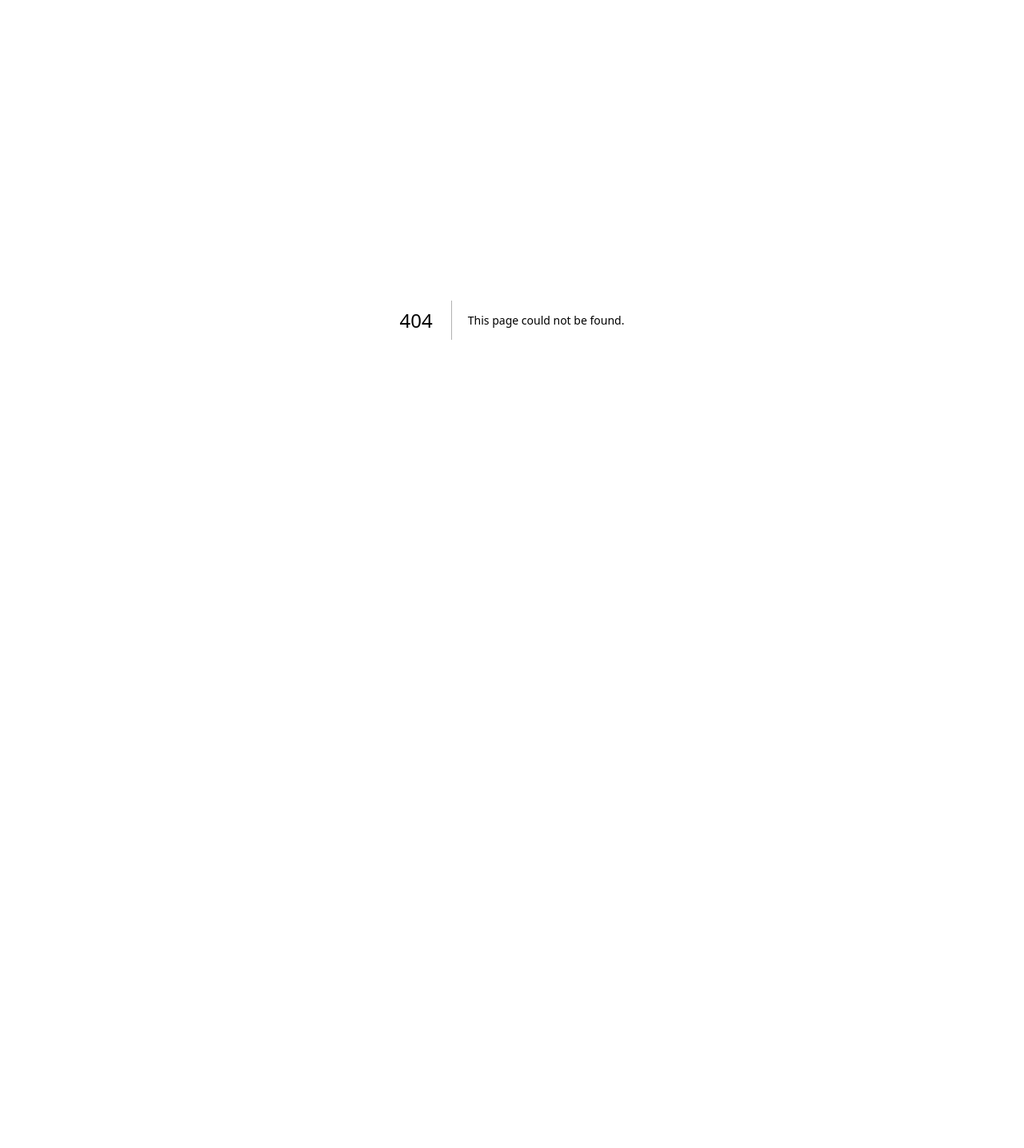
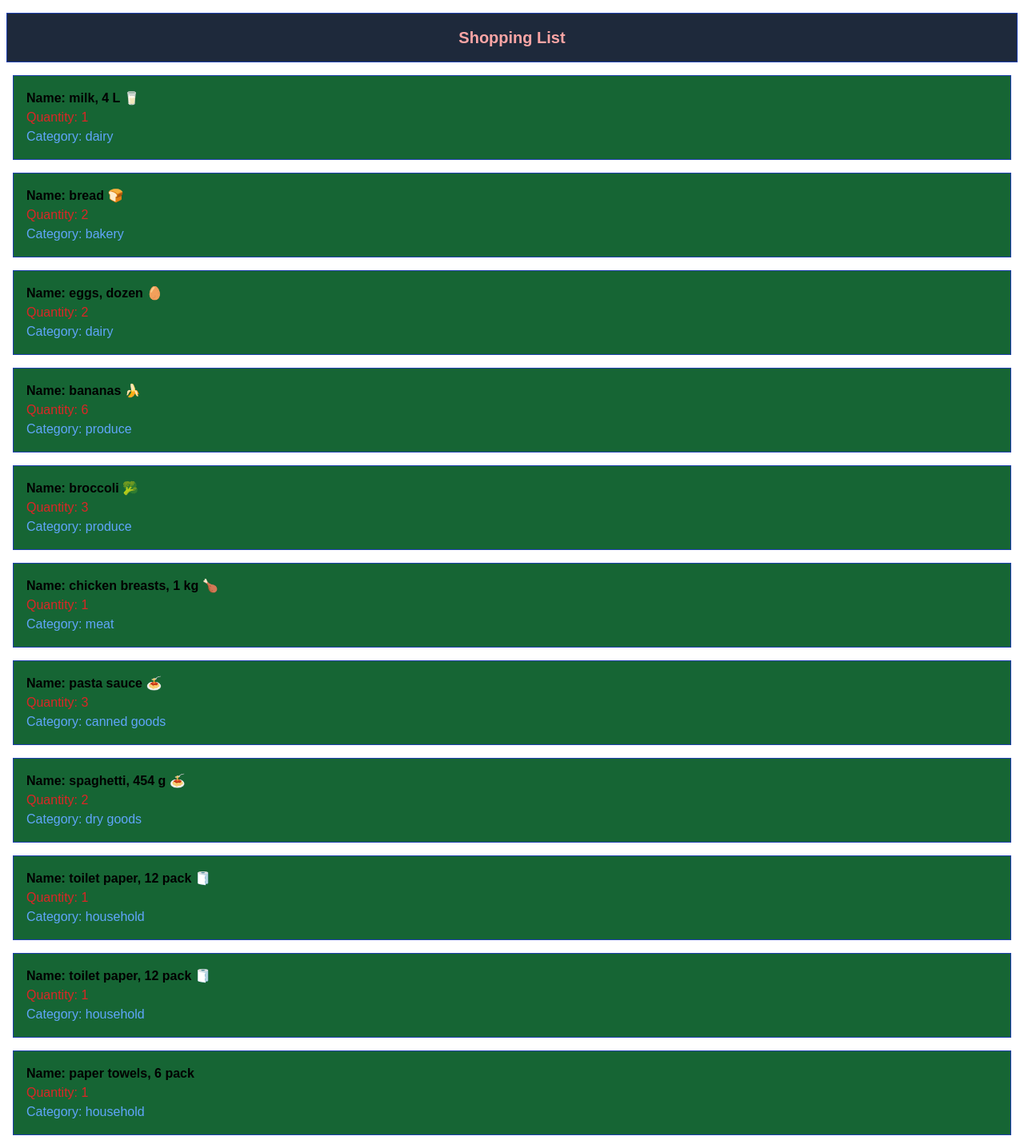
Before and after one commit to Dafisto/cprg306-assignments, a Next.js app: page /week-3 in a window 1280 px wide. Before the commit this address had no page. Shown: the whole page at 80% size. Before the commit the page ends 800 px from the top, so only its background shows below. Built offline with nearby package versions, Linux system fonts and the light colour scheme.

Commit message:
week 3 update
-push to git for 3rd week assignment(completed)

```diff
--- a/app/layout.js
+++ b/app/layout.js
@@ -12,7 +12,7 @@ const geistMono = Geist_Mono({
 });
 
 export const metadata = {
-  title: "Create Next App",
+  title: "Shopping List",
   description: "Generated by create next app",
 };
 
--- a/app/page.js
+++ b/app/page.js
@@ -5,6 +5,7 @@ export default function Home() {
     <main>
       <h1>CPRG 306: Web Development 2- Assignments</h1>
       <p><Link href="week-2">Go to: Week 2</Link></p>
+      <p><Link href="week-3">Go to: Week 3</Link></p>
     </main>
   );
 }
--- /dev/null
+++ b/app/week-3/item-list.js
@@ -0,0 +1,136 @@
+import Item from "./item.js";
+
+export default function ItemList(){
+    const item1 = {
+    name: "milk, 4 L 🥛",
+    quantity: 1,
+    category: "dairy",
+    };
+
+    const item2 = {
+    name: "bread 🍞",
+    quantity: 2,
+    category: "bakery",
+    };
+
+    const item3 = {
+    name: "eggs, dozen 🥚",
+    quantity: 2,
+    category: "dairy",
+    };
+
+    const item4 = {
+    name: "bananas 🍌",
+    quantity: 6,
+    category: "produce",
+    };
+
+    const item5 = {
+    name: "broccoli 🥦",
+    quantity: 3,
+    category: "produce",
+    };
+
+    const item6 = {
+    name: "chicken breasts, 1 kg 🍗",
+    quantity: 1,
+    category: "meat",
+    };
+
+    const item7 = {
+    name: "pasta sauce 🍝",
+    quantity: 3,
+    category: "canned goods",
+    };
+
+    const item8 = {
+    name: "spaghetti, 454 g 🍝",
+    quantity: 2,
+    category: "dry goods",
+    };
+
+    const item9 = {
+    name: "toilet paper, 12 pack 🧻",
+    quantity: 1,
+    category: "household",
+    };
+
+    const item10 = {
+    name: "paper towels, 6 pack",
+    quantity: 1,
+    category: "household",
+    };
+
+    const item11 = {
+    name: "dish soap 🍽️",
+    quantity: 1,
+    category: "household",
+    };
+
+    const item12 = {
+    name: "hand soap 🧼",
+    quantity: 4,
+    category: "household",
+    };
+
+    return(
+    <main>
+        <Item
+        name={item1.name}
+        quantity={item1.quantity}
+        category={item1.category}
+        />
+
+        <Item
+        name={item2.name}
+        quantity={item2.quantity}
+        category={item2.category}
+        />
+        <Item
+        name={item3.name}
+        quantity={item3.quantity}
+        category={item3.category}
+        />
+        <Item
+        name={item4.name}
+        quantity={item4.quantity}
+        category={item4.category}
+        />
+        <Item
+        name={item5.name}
+        quantity={item5.quantity}
+        category={item5.category}
+        />
+        <Item
+        name={item6.name}
+        quantity={item6.quantity}
+        category={item6.category}
+        />
+        <Item
+        name={item7.name}
+        quantity={item7.quantity}
+        category={item7.category}
+        />
+        <Item
+        name={item8.name}
+        quantity={item8.quantity}
+        category={item8.category}
+        />
+        <Item
+        name={item9.name}
+        quantity={item9.quantity}
+        category={item9.category}
+        />
+        <Item
+        name={item9.name}
+        quantity={item9.quantity}
+        category={item9.category}
+        />
+        <Item
+        name={item10.name}
+        quantity={item10.quantity}
+        category={item10.category}
+        />
+    </main>
+    );
+}
--- /dev/null
+++ b/app/week-3/item.js
@@ -0,0 +1,14 @@
+
+export default function Item(props){
+
+
+return(
+    <section>
+    <ol className="bg-green-800 border border-blue-800 p-4 m-4">
+        <li className="font-bold text-black">Name: {props.name}</li>
+        <li className="text-red-600">Quantity: {props.quantity}</li>
+        <li className="text-blue-400">Category: {props.category}</li>
+    </ol>
+    </section>
+    );
+}
--- /dev/null
+++ b/app/week-3/page.js
@@ -0,0 +1,10 @@
+import ItemList from "./item-list.js"
+
+export default function Page(){
+return(
+        <main>
+            <h1 className="border border-blue-800 px-2 mx-2 py-4 my-4 text-xl font-bold text-center text-red-300 bg-slate-800">Shopping List</h1>
+            <ItemList />
+        </main>
+    );
+}
```
